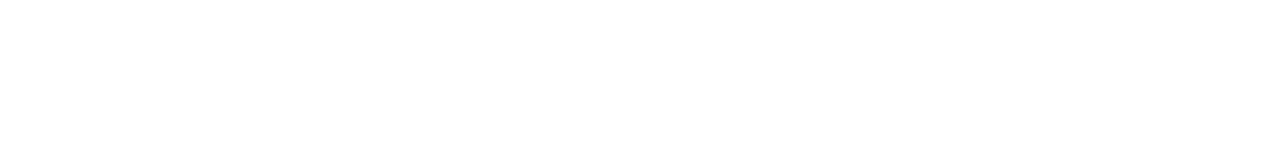
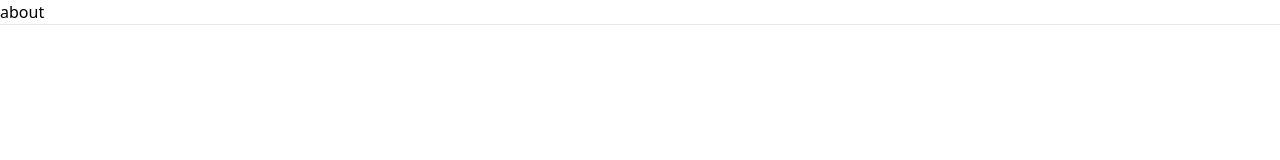
Before and after one commit to gslin/nuxt-playground, a Nuxt app: page /about in a window 1280 px wide. Before the commit this address had no page. Shown: the top 160 px of the page. Built offline with nearby package versions, Linux system fonts and the light colour scheme.

Commit message:
Add /about page.

```diff
--- a/nuxt.config.ts
+++ b/nuxt.config.ts
@@ -2,4 +2,5 @@
 export default defineNuxtConfig({
   devtools: { enabled: false },
   modules: ['@nuxtjs/tailwindcss'],
+  pages: true,
 })
--- /dev/null
+++ b/pages/about.vue
@@ -0,0 +1,4 @@
+<template>
+<h1>about</h1>
+<hr/>
+</template>
```
